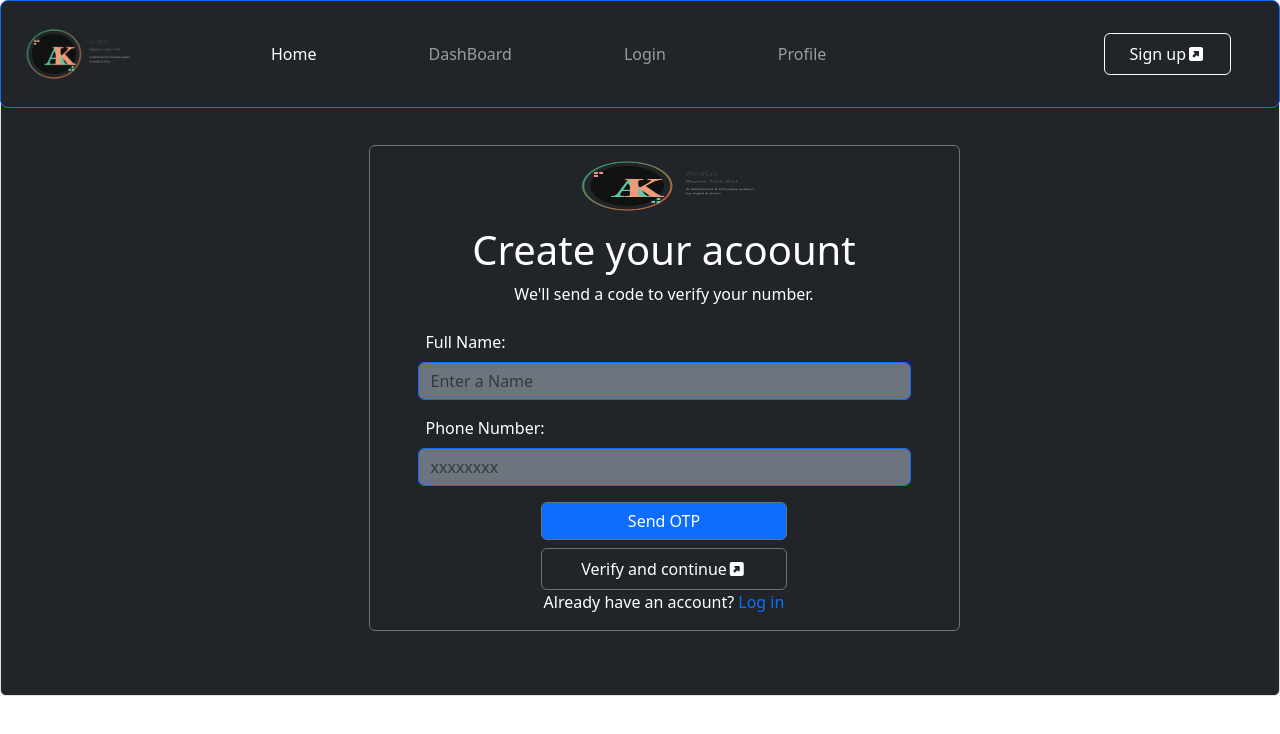
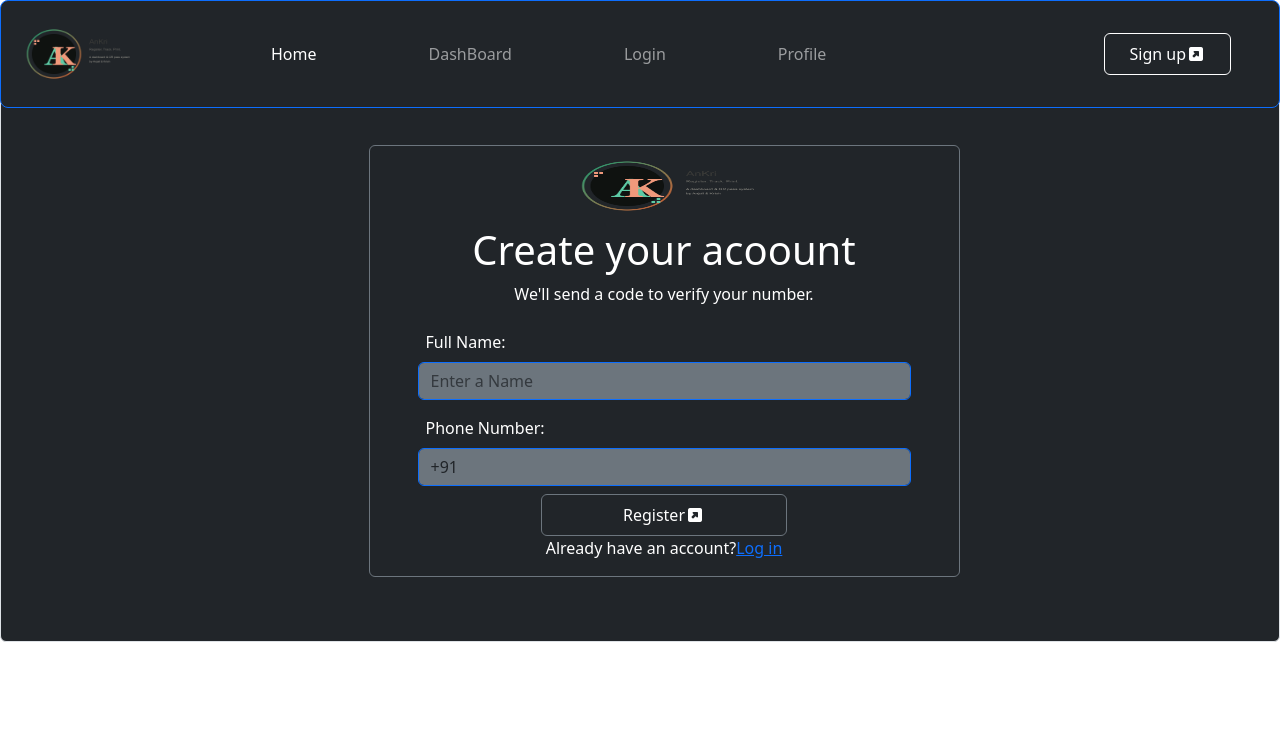
Before and after one commit to anjali-2511/AJSpire-Internship-Journey-, a React (Vite) app in the folder ReactJs_Mini_Project/QR_Code_Generator_Using_User_Details/vite-project/: page /registration in a window 1280 px wide. Shown: the top 734 px of the page. Built offline with nearby package versions, Linux system fonts and the light colour scheme.

Commit message:
80% of project completed

```diff
--- a/ReactJs_Mini_Project/QR_Code_Generator_Using_User_Details/vite-project/src/App.jsx
+++ b/ReactJs_Mini_Project/QR_Code_Generator_Using_User_Details/vite-project/src/App.jsx
@@ -17,8 +17,9 @@ function App() {
         <Route path="/" element={<Home />} />
         <Route path="/login" element={<Login />} />
         <Route path="/registration" element={<Registration />} />
+        <Route path="/profile" element={<Profile />} />
         <Route path="/dashboard" element={<DashBoard />} />
-        <Route path="/profile" element={<Profile />} />
+
       </Routes>
 
 
--- a/ReactJs_Mini_Project/QR_Code_Generator_Using_User_Details/vite-project/src/Login.jsx
+++ b/ReactJs_Mini_Project/QR_Code_Generator_Using_User_Details/vite-project/src/Login.jsx
@@ -1,5 +1,19 @@
-import logo from "../public/project_logo.png"
+import { Link, useNavigate } from "react-router-dom";
+import logo from "../public/project_logo.png";
+import { useState } from "react";
 function Login() {
+    const [phone, setPhone] = useState("+" + "91")
+    const [showOtp, setShowOtp] = useState(false);
+
+    const navigate = useNavigate()
+    const loged = () => {
+        if (phone === "" || showOtp === "") {
+            alert("Enter a Valid OTP")
+        } else {
+            alert("Valid...")
+            navigate("/profile");
+        }
+    }
     return (
         <>
             <div className="bg-dark vh-50 border rounded d-flex justify-content-center p-5 pt-5">
@@ -9,14 +23,28 @@ function Login() {
                     <p className="text-center">Log in with your registered number.</p>
 
                     <span className="pb-2">Phone Number:</span>
-                    <input type="text" placeholder="xxxxxxxx" className="form-control border-primary bg-secondary" />
+                    <input type="text" value={phone} onChange={(e) => {
+                        setPhone(e.target.value)
+                    }} placeholder="xxxxxxxx" className="form-control border-primary bg-secondary" />
 
-                    <div className="d-flex justify-content-center"> <button className="btn btn-primary mt-3 border-secondary w-50  ">Send OTP</button>
+                    {showOtp ? (
+
+                        <input type="text" name="" id="" placeholder="Enter a valid OTP" className="form-control border-primary bg-secondary mb-2 mt-2" />
+
+                    ) : (
+
+                        <button onClick={() => setShowOtp(true)} className="sendotp btn btn-primary mt-3 border-secondary w-50  ms-auto me-auto">
+                            Send OTP
+                        </button>)
+
+                    }
+
+                    <div className="d-flex justify-content-center">
+                        <button onClick={() => loged()} className="btn btn-dark border-secondary px-4 py-2 w-50 gap-2 mt-2">Login<i className="fa-solid fa-square-up-right"></i></button>
                     </div>
-
-                    <div className="d-flex justify-content-center"> <button className="btn btn-dark border-secondary px-4 py-2 w-50 gap-2 mt-2">Login<i className="fa-solid fa-square-up-right"></i></button>
-                    </div>
-                    <p className="text-center">New here?<span className="text-primary">Create an account</span></p>
+                    <p className="text-center">New here?
+                        <Link className="text-primary" to="/registration">Create an account</Link>
+                    </p>
 
 
                 </div>
--- a/ReactJs_Mini_Project/QR_Code_Generator_Using_User_Details/vite-project/src/NavBar.jsx
+++ b/ReactJs_Mini_Project/QR_Code_Generator_Using_User_Details/vite-project/src/NavBar.jsx
@@ -12,7 +12,7 @@ function NavBar() {
                     <img src={logo} alt="" width="150" height="80" />
                 </a>
 
-                <button className="navbar-toggler" type="button" data-bs-toggle="collapse" data-bs-target="#navbarNav">
+                <button className="navbar-toggler m-3" type="button" data-bs-toggle="collapse" data-bs-target="#navbarNav">
                     <span className="navbar-toggler-icon"></span>
                 </button>
 
--- a/ReactJs_Mini_Project/QR_Code_Generator_Using_User_Details/vite-project/src/Registration.jsx
+++ b/ReactJs_Mini_Project/QR_Code_Generator_Using_User_Details/vite-project/src/Registration.jsx
@@ -1,25 +1,51 @@
+import { Link, useNavigate } from "react-router-dom";
 import logo from "../public/project_logo.png"
+import { useState } from "react";
 function Registration() {
+    const [name, setName] = useState("");
+    const [phone, setPhone] = useState("+" + 91);
+
+
+    const navigate = useNavigate()
+    const verify = () => {
+        if (name === "" || phone === "") {
+            alert("Fill the Details");
+        } else {
+            alert("Verification is Done...");
+            navigate("/login");
+        }
+
+
+    }
+
+
+
     return (
         <>
             <div className="bg-dark vh-50 border rounded d-flex justify-content-center p-5">
                 <div className="card bg-dark ms-5 text-white border-secondary w-50 h-50 mt-5 mb-3 ps-5 pe-5">
-                    <div className="d-flex justify-content-center"> <img src={logo} alt="" width="250" height="80"/></div>
+                    <div className="d-flex justify-content-center"> <img src={logo} alt="" width="250" height="80" /></div>
                     <h1 className="text-center">Create your acoount</h1>
                     <p className="text-center">We'll send a code to verify your number.</p>
 
                     <span className="p-2"> Full Name: </span>
-                    <input type="text" placeholder="Enter a Name" className="form-control border-primary bg-secondary mb-2" />
+                    <input type="text" value={name} onChange={(e) => {
+                        setName(e.target.value)
+                    }} placeholder="Enter a Name" className="form-control border-primary bg-secondary mb-2" />
 
                     <span className="p-2">Phone Number:</span>
-                    <input type="text" placeholder="xxxxxxxx" className="form-control border-primary bg-secondary" />
+                    <input type="text" value={phone} onChange={(e) => {
+                        setPhone(e.target.value)
+                    }} placeholder="xxxxxxxx" className="form-control border-primary bg-secondary" />
 
-                    <div className="d-flex justify-content-center"> <button className="btn btn-primary mt-3 border-secondary w-50  ">Send OTP</button>
+
+
+                    <div className="d-flex justify-content-center">
+                        <button onClick={() => verify()} className="btn btn-dark border-secondary px-4 py-2 w-50 gap-2 mt-2">Register<i className="fa-solid fa-square-up-right"></i></button>
                     </div>
-
-                    <div className="d-flex justify-content-center"> <button className="btn btn-dark border-secondary px-4 py-2 w-50 gap-2 mt-2">Verify and continue<i className="fa-solid fa-square-up-right"></i></button>
-                    </div>
-                    <p className="text-center">Already have an account? <span className="text-primary">Log in</span></p>
+                    <p className="text-center">Already have an account?
+                        <Link className="text-primary" to="/login">Log in</Link>
+                    </p>
 
 
                 </div>
```
Also changed, not shown: 1 other file (tests, documents, lock files or other folders).
